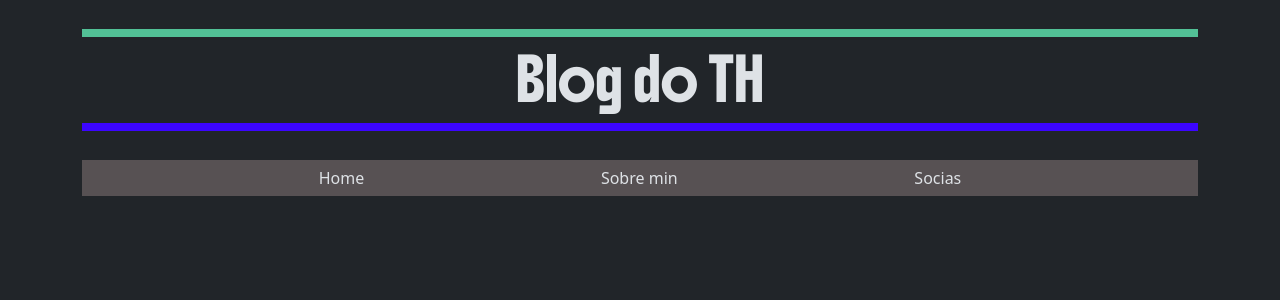
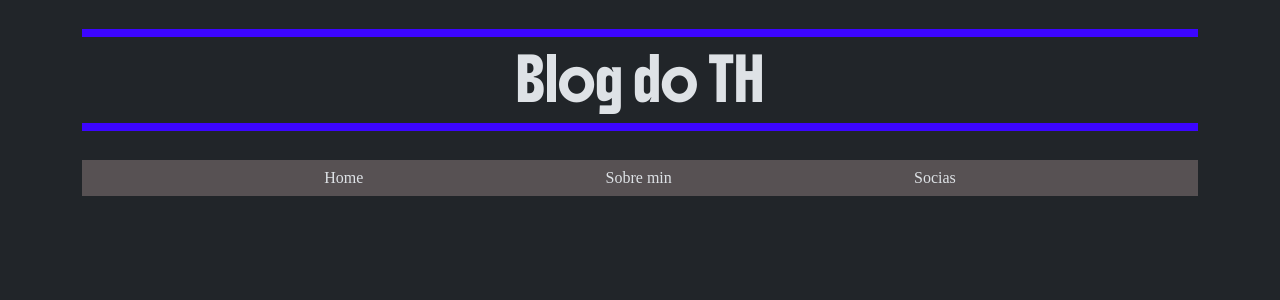
Before and after one commit to thbomfim/blogth, a PHP site: page /index.php in a window 1280 px wide. Shown: the top 300 px of the page. Run offline with PHP 8.4, Linux system fonts and the light colour scheme; some web fonts are replaced.

Commit message:
coloquei a fonte Outfit

```diff
--- a/estilo/style.css
+++ b/estilo/style.css
@@ -1,20 +1,38 @@
-@font-face {
+ @font-face {
     font-family: Boldonse;
-    src: url(fonts/Boldonse-Regular.ttf)
+    src: url(fonts/Boldonse-Regular.ttf);
+  }
+  @font-face {
+      font-family: Outfit;
+      src: url(fonts/Outfit.ttf);
+  }
+
+  body {
+      font-family: 'Outfit';
   }
 
   #logo{
-    font-family: Boldonse;
+        font-family: Boldonse;
         border-bottom: .5rem solid #3c05ff;
-        border-top: .5rem solid #52c196;
+        border-top: .5rem solid #3c05ff;
         margin-bottom: 1.80rem;
         margin-top: 1.80rem;
         padding: 1.2rem 0;
       }
 
+   .data {
+      font-size: 12px;
+      color: #E8E8E8;
+  }
+
       nav.menu {
         background-color:#575153;
         display:flex;
         justify-content:space-evenly;
-        padding:6px 0
+        padding:6px 0;
       }
+
+      a {
+      text-decoration: none;
+      color: #1E90FF;
+      }
```
